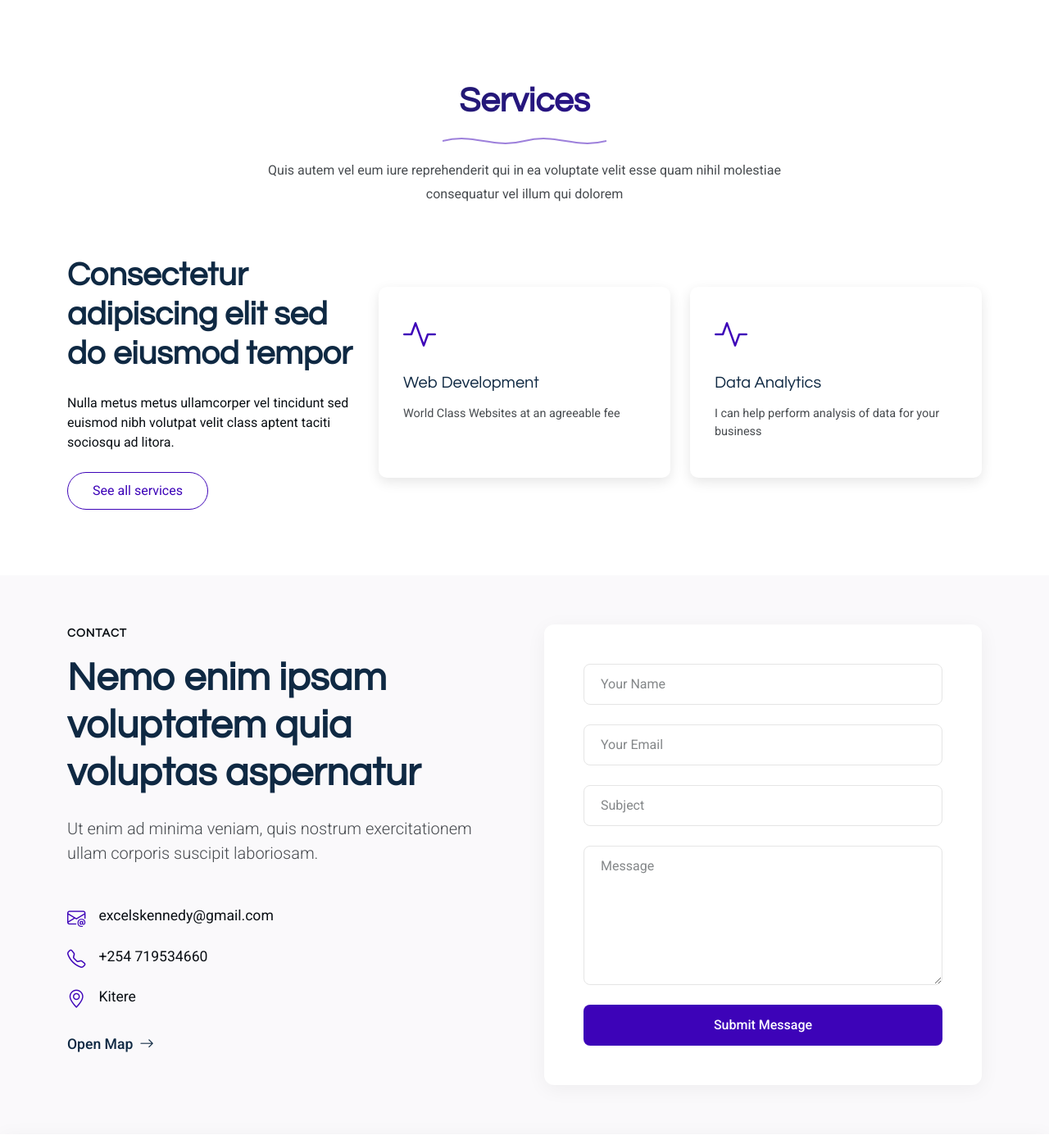
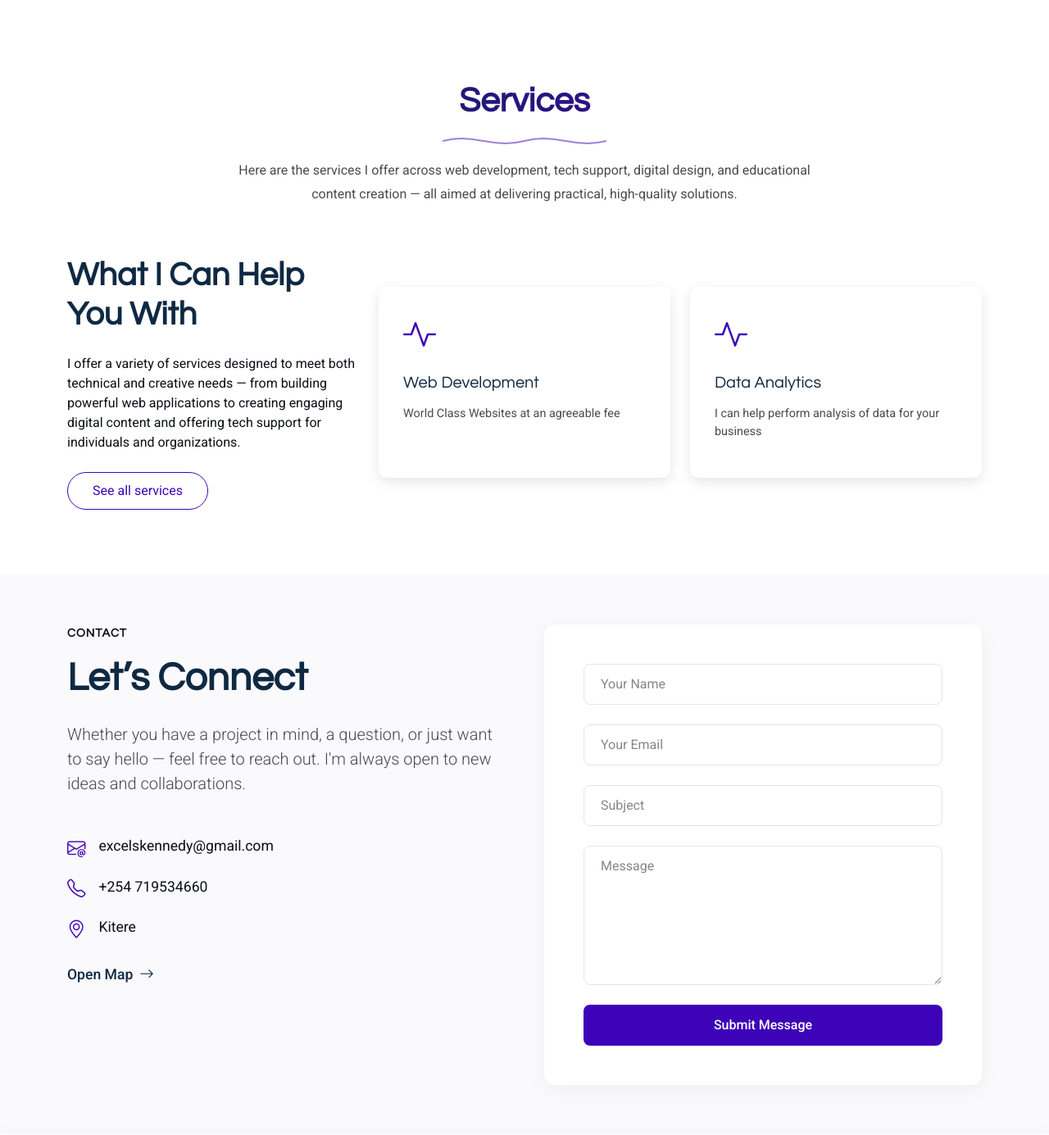
Before and after one commit to ExcelsKennedy2/portfolio-app, a Django app: page / in a window 1280 px wide. Shown: the part 4291-5676 px from the top of the page at 82% size. Run offline with Django 5.2, Linux system fonts and the light colour scheme; data comes from the database, SQL or seed files in the repository; some libraries are stand-ins or nearby versions.

Commit message:
edited index.html

```diff
--- a/core/templates/index.html
+++ b/core/templates/index.html
@@ -443,15 +443,15 @@
             <path d="M 0,10 C 40,0 60,20 100,10 C 140,0 160,20 200,10" fill="none" stroke="currentColor" stroke-width="2"></path>
           </svg>
         </div>
-        <p>Quis autem vel eum iure reprehenderit qui in ea voluptate velit esse quam nihil molestiae consequatur vel illum qui dolorem</p>
+        <p>Here are the services I offer across web development, tech support, digital design, and educational content creation — all aimed at delivering practical, high-quality solutions.</p>
       </div><!-- End Section Title -->
 
       <div class="container" data-aos="fade-up" data-aos-delay="100">
 
         <div class="row align-items-center">
           <div class="col-lg-4 mb-5 mb-lg-0">
-            <h2 class="fw-bold mb-4 servies-title">Consectetur adipiscing elit sed do eiusmod tempor</h2>
-            <p class="mb-4">Nulla metus metus ullamcorper vel tincidunt sed euismod nibh volutpat velit class aptent taciti sociosqu ad litora.</p>
+            <h2 class="fw-bold mb-4 servies-title">What I Can Help You With</h2>
+            <p class="mb-4">I offer a variety of services designed to meet both technical and creative needs — from building powerful web applications to creating engaging digital content and offering tech support for individuals and organizations.</p>
             <a href="#" class="btn btn-outline-primary">See all services</a>
           </div>
           <div class="col-lg-8">
@@ -565,8 +565,8 @@
           <div class="col-lg-6">
             <div class="content" data-aos="fade-up" data-aos-delay="200">
               <div class="section-category mb-3">Contact</div>
-              <h2 class="display-5 mb-4">Nemo enim ipsam voluptatem quia voluptas aspernatur</h2>
-              <p class="lead mb-4">Ut enim ad minima veniam, quis nostrum exercitationem ullam corporis suscipit laboriosam.</p>
+              <h2 class="display-5 mb-4">Let’s Connect</h2>
+              <p class="lead mb-4">Whether you have a project in mind, a question, or just want to say hello — feel free to reach out. I'm always open to new ideas and collaborations.</p>
 
                 {% for detail in about %}
               <div class="contact-info mt-5">
```
